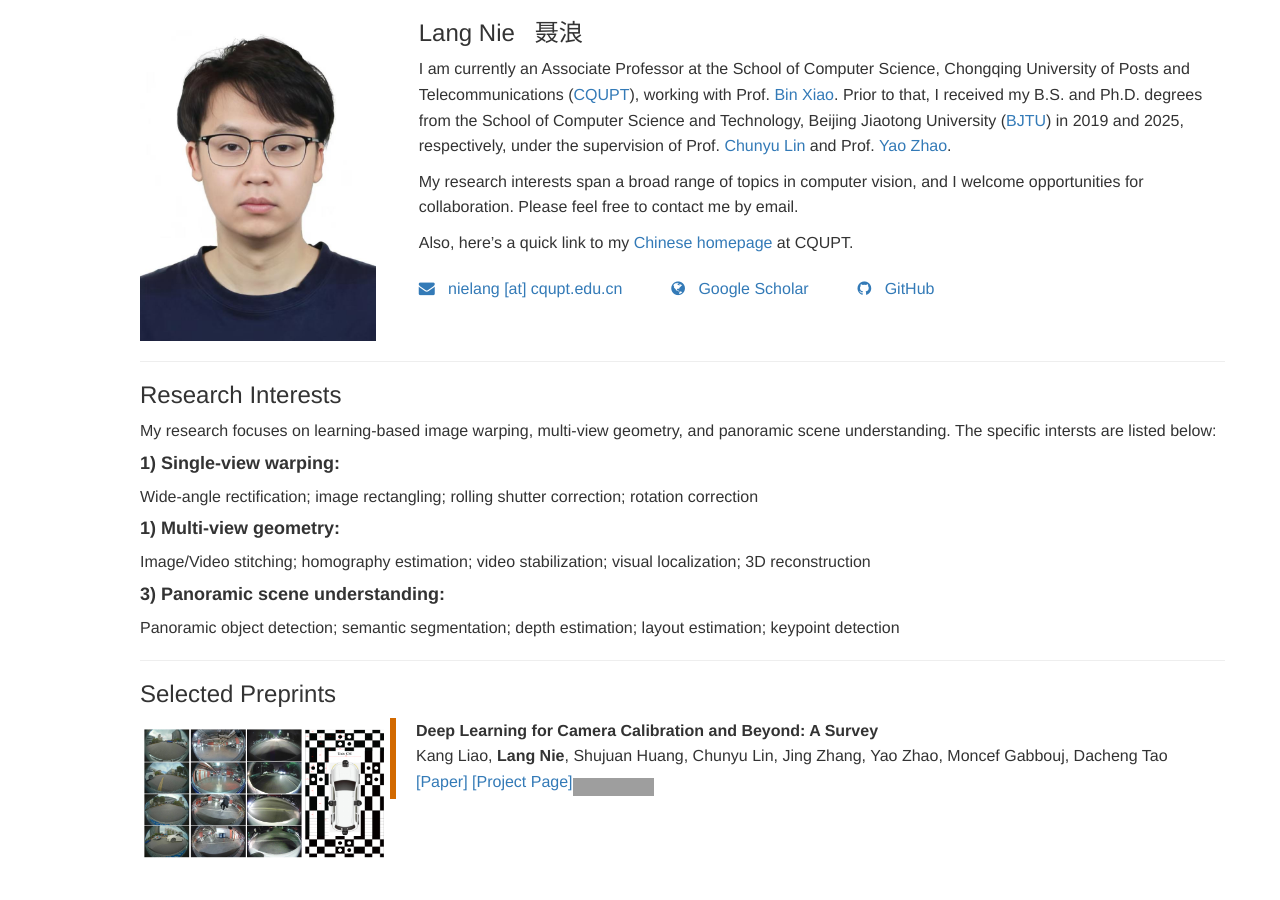
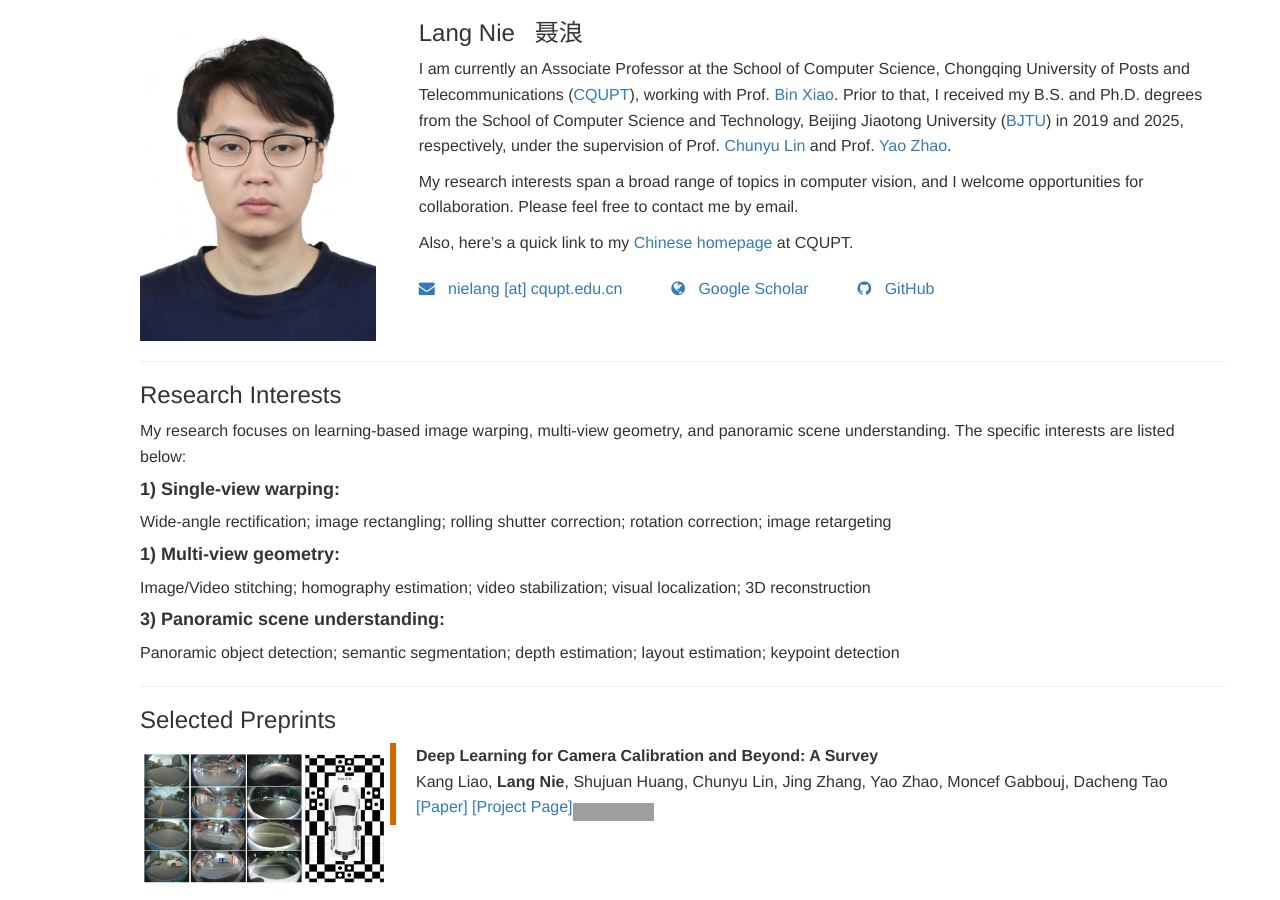
Before and after one commit to nie-lang/nie-lang.github.io, a Jekyll site: the page built from index.html, in a window 1280 px wide and 900 px high. Built offline with Jekyll 4.4.1, drawn with Linux system fonts in a browser that asks for light colours; nearby versions of some CDN libraries; library files that are not in the unit come from our copies; grey boxes are pictures that could not be loaded.

Commit message:
Correct spelling and expand research interests

```diff
--- a/_includes/interest.html
+++ b/_includes/interest.html
@@ -4,13 +4,13 @@
 		Research Interests
 	</h3>
 	<p>
-	My research focuses on learning-based image warping, multi-view geometry, and panoramic scene understanding. The specific intersts are listed below:
+	My research focuses on learning-based image warping, multi-view geometry, and panoramic scene understanding. The specific interests are listed below:
 	</p>
 	<h4>
 		<a name='interest1'></a> <b>1) Single-view warping:</b>
 		</h4>
 		<p>
-	Wide-angle rectification; image rectangling; rolling shutter correction; rotation correction
+	Wide-angle rectification; image rectangling; rolling shutter correction; rotation correction; image retargeting
 		</p>
 	<h4>
 		<a name='interest1'></a> <b>1) Multi-view geometry:</b>
```
